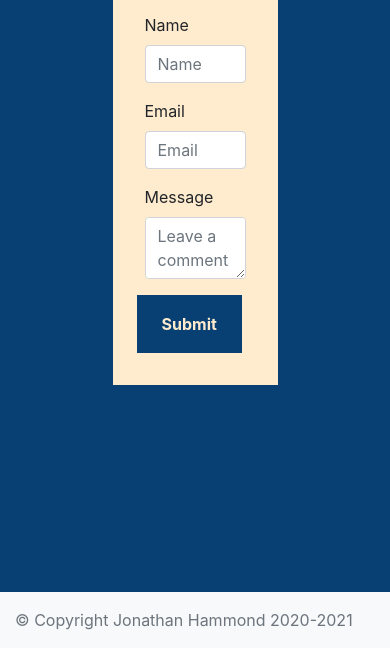
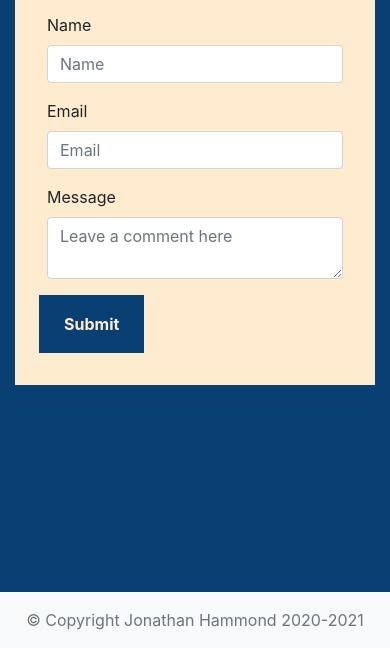
Before and after one commit to Pythonidaer/ResponsivePortfolio, a plain HTML site: page contact.html in a window 390 px wide. Shown: the part 196-844 px from the top of the page. Drawn offline with nearby package versions, Linux system fonts and the light colour scheme.

Commit message:
centered text in footer (copyright) and confirmed contact.html page is responsive satisfactory.

```diff
--- a/contact.html
+++ b/contact.html
@@ -44,9 +44,9 @@
 
     <div class="container">
       <div class="row mt-5">
-        <div class="col-3">
+        <div class="col-sm-1 col-lg-2">
         </div>
-        <div class="col-6">
+        <div class="col-xs-12 col-sm-10 col-lg-8">
           <form class="form p-4">
             <div class="mb-3">
               <h1>
@@ -70,14 +70,14 @@
             <button type="submit" class="btn btn-contact mt-3 mb-2 py-3 px-4 rounded-0">Submit</button>
           </form>
         </div>
-        <div class="col-3">
+        <div class="col-sm-1 col-lg-2">
         </div>
       </div>
     </div>
 
 
     <footer class="footer mt-auto py-3 bg-light sticky-top">
-      <div class="container">
+      <div class="container text-center">
         <span class="text-muted">	&copy; Copyright Jonathan Hammond 2020-2021</span>
       </div>
     </footer>
```
Also changed, not shown: index.html (+1 -1 lines), portfolio.html (+1 -1 lines).
